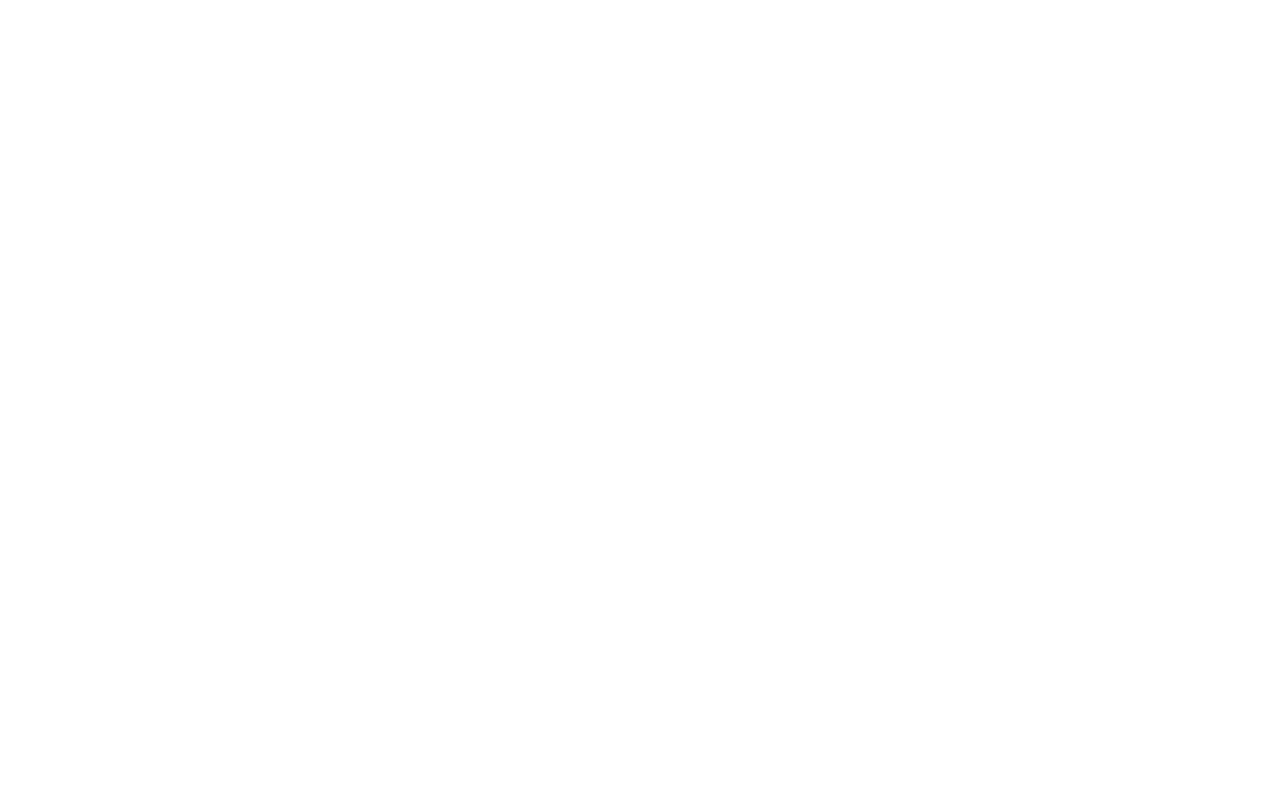
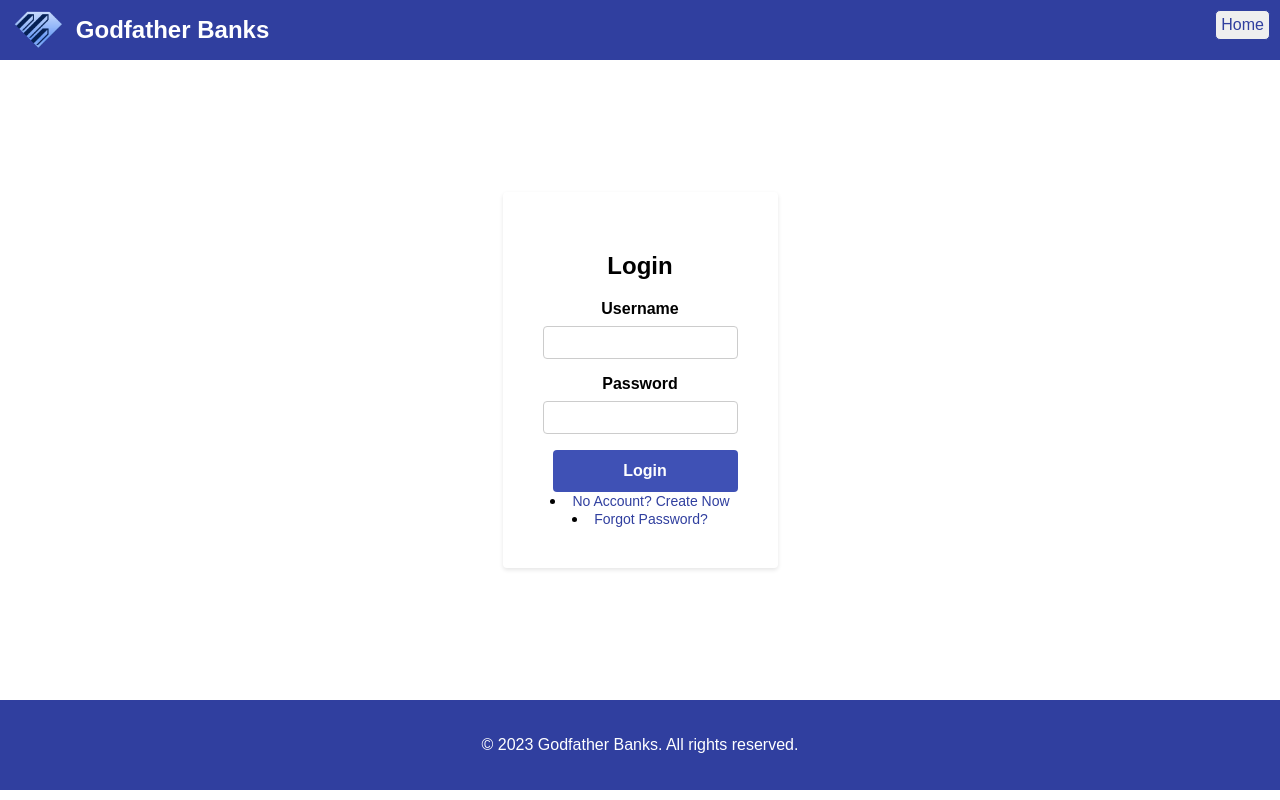
Before and after one commit to software-engineering-2023/Wallahy-Ha2felholko, a React (Create React App) app in the folder godfather-banks/: page /login in a window 1280 px wide. Built offline with nearby package versions, Linux system fonts and the light colour scheme.

Commit message:
Login page added

```diff
--- a/godfather-banks/src/App.js
+++ b/godfather-banks/src/App.js
@@ -1,5 +1,6 @@
 
 import Home from './Home';
+import Login from  './Login';
 
 import { BrowserRouter as Router, Route, Switch } from 'react-router-dom';
 
@@ -12,6 +13,9 @@
             <Route exact path="/">
               <Home />
             </Route>
+            <Route exact path="/login">
+              <Login />
+            </Route>
           </Switch>
        </div>
     </div>
--- a/godfather-banks/src/Home.css
+++ b/godfather-banks/src/Home.css
@@ -112,7 +112,7 @@
   .footer {
     background-color: #303F9F;
     color: #FFFFFF;
-    padding: 20px;
+    padding: 40px;
     text-align: center;
   }
 
--- /dev/null
+++ b/godfather-banks/src/Login.css
@@ -0,0 +1,133 @@
+/* General Styles */
+body {
+    margin: 0;
+    padding: 0;
+    font-family: Arial, sans-serif;
+  }
+
+  /* Header Styles */
+  .login-header {
+    background-color: #303F9F;
+    padding: 10px;
+  }
+
+  .login-navigation {
+    display: flex;
+    align-items: center;
+    justify-content: space-between;
+    color: #FFFFFF;
+  }
+
+  .login-logo h1 {
+    font-size: 24px;
+    margin: 0;
+  }
+
+  /* Content Styles */
+  .login-content {
+    display: flex;
+    justify-content: center;
+    align-items: center;
+    height: 80vh;
+  }
+
+  .login-form {
+    background-color: #FFFFFF;
+    padding: 40px;
+    text-align: center;
+    border-radius: 4px;
+    box-shadow: 0 2px 4px rgba(0, 0, 0, 0.1);
+  }
+
+  .login-form h2 {
+    font-size: 24px;
+    margin-bottom: 20px;
+  }
+
+  form {
+    display: flex;
+    flex-direction: column;
+  }
+
+  label {
+    font-weight: bold;
+    margin-bottom: 8px;
+  }
+
+  input {
+    padding: 8px;
+    margin-bottom: 16px;
+    border: 1px solid #ccc;
+    border-radius: 4px;
+  }
+
+  .login-button {
+    background-color: #3F51B5;
+    color: #FFFFFF;
+    border: none;
+    border-radius: 4px;
+    padding: 12px 24px;
+    font-weight: bold;
+    font-size: 16px;
+    cursor: pointer;
+  }
+
+  /* Footer Styles */
+  .login-footer {
+    background-color: #303F9F;
+    color: #FFFFFF;
+    padding: 20px;
+    text-align: center;
+  }
+
+  .login-logo {
+    display: flex;
+    align-items: center;
+  }
+
+  .login-logo img {
+    height: 40px; /* Adjust the height as per your logo size */
+    margin-right: 10px;
+  }
+
+  .login-form .error {
+    border: 2px solid red;
+  }
+
+  .login-form .error-message {
+    color: red;
+    font-size: 14px;
+    margin-top: 8px;
+  }
+
+  .login-button:hover {
+    background-color: #303f9f;
+  }
+
+  a {
+    text-decoration: none;
+    color: #303f9f;
+    margin-bottom: 10px;
+    font-size: 14px;
+  }
+
+  a:hover {
+    text-decoration: underline;
+  }
+
+  .home-button {
+    position: absolute;
+    top: 10px;
+    right: 10px;
+    color: #303f9f;
+    text-decoration: none;
+    font-size: 16px;
+    padding: 5px;
+    border: 1px solid #303f9f;
+    border-radius: 5px;
+  }
+
+  .home-button:hover {
+    background-color: #0c7be2;
+    color: #ffffff;
+  }
--- /dev/null
+++ b/godfather-banks/src/Login.js
@@ -0,0 +1,70 @@
+import React, { useState } from 'react';
+import './Login.css';
+import logo from './nobg-logo.png';
+import {Link} from 'react-router-dom';
+
+function Login  ()  {
+  const [username, setUsername] = useState('');
+  const [password, setPassword] = useState('');
+  const [errorMessage, setErrorMessage] = useState('');
+
+  const handleLogin = (e) => {
+    e.preventDefault();
+    if (!username || !password) {
+        setErrorMessage('Please fill in the textboxes');
+    }};
+
+  return (
+    <div className="login-page">
+      <header className="login-header">
+        <nav className="login-navigation">
+          <div className="login-logo">
+          <img src={logo} alt="Godfather Bank Logo" />
+          <h1>Godfather Banks</h1>
+          </div>
+          <Link to ='/'><button className="home-button">Home</button></Link>
+        </nav>
+      </header>
+      <main className="login-content">
+        <div className="login-form">
+          <h2>Login</h2>
+          <form onSubmit={handleLogin}>
+            <label htmlFor="username">Username</label>
+            <input
+              type="text"
+              id="username"
+              value={username}
+              onChange={(e) => setUsername(e.target.value)}
+              className={errorMessage && !username ? 'error' : ''}
+            />
+
+            <label htmlFor="password">Password</label>
+            <input
+              type="password"
+              id="password"
+              value={password}
+              onChange={(e) => setPassword(e.target.value)}
+              className={errorMessage && !password ? 'error' : ''}
+            />
+
+            {errorMessage && (!username || !password) && (
+              <p className="error-message">{errorMessage}</p>
+            )}
+
+            <button className="login-button" type="submit">
+              Login
+            </button>
+
+              <li><a href="/register">No Account? Create Now</a></li>
+              <li><a href="/forgot-password">Forgot Password?</a></li>
+          </form>
+        </div>
+      </main>
+      <footer className="login-footer">
+        <p>&copy; 2023 Godfather Banks. All rights reserved.</p>
+      </footer>
+    </div>
+  );
+};
+
+export default Login;
```
